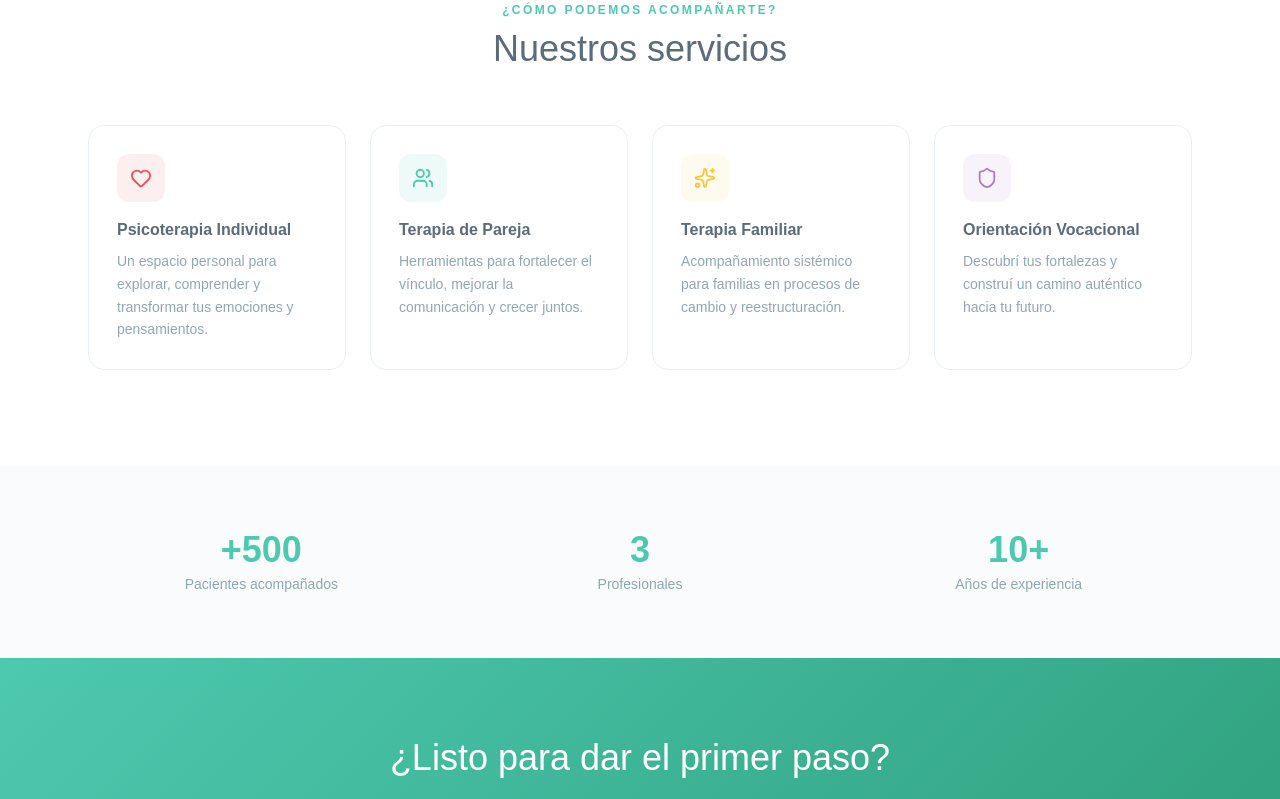
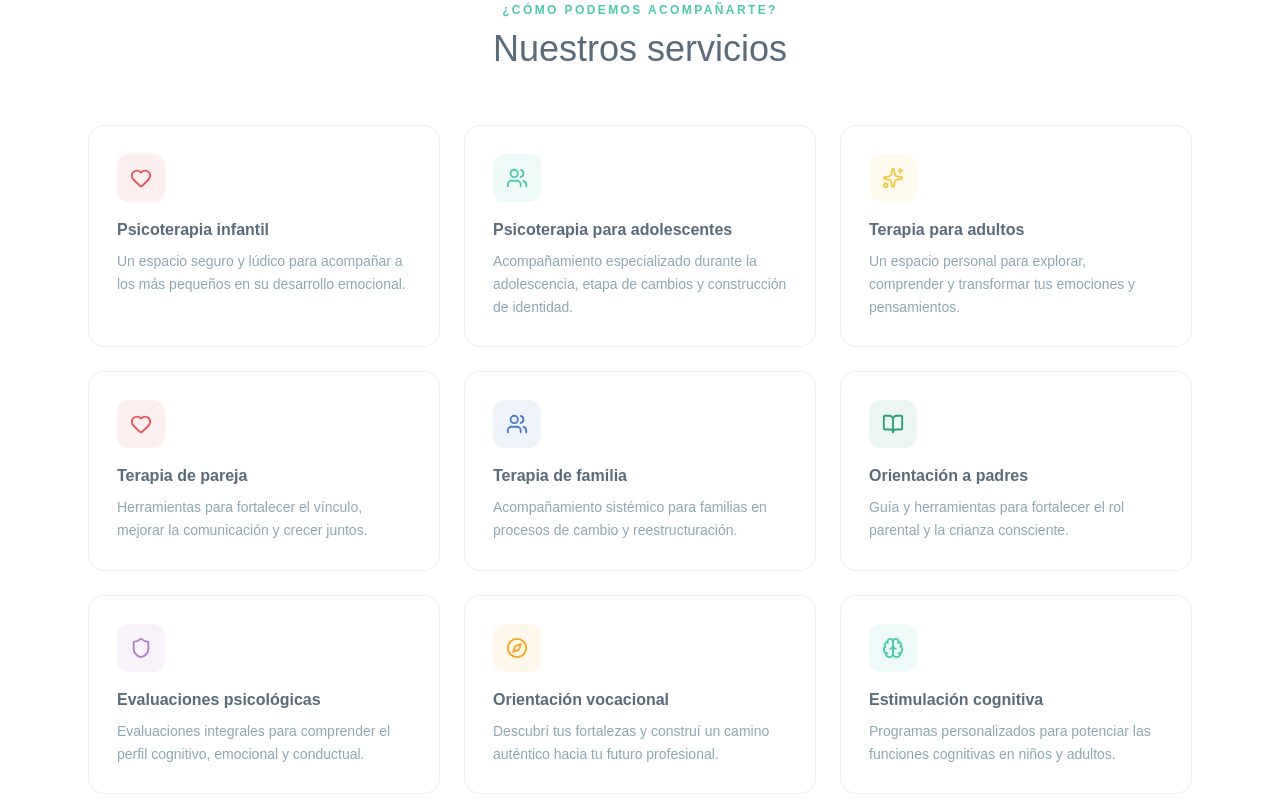
Before and after one commit to oscar-principi/nexos-espacio-terapeutico, a React (Vite) app: page / in a window 1280 px wide. Shown: the part 899-1698 px from the top of the page. Built offline with nearby package versions, Linux system fonts and the light colour scheme.

Commit message:
update sugerencias

```diff
--- a/src/components/layout/Footer.tsx
+++ b/src/components/layout/Footer.tsx
@@ -24,7 +24,6 @@ const contactItems: ContactItem[] = [
   { icon: Mail, color: '#4DC9B0', value: 'espacionexos@gmail.com' },
   { icon: Instagram, color: '#4DC9B0', value: '@nexosespacioterapeutico' },
   { icon: MapPin, color: '#4DC9B0', value: 'Belén de Escobar: Cesar Diaz 1118, depto 1' },
-  { icon: MapPin, color: '#4DC9B0', value: 'Ing. Maschwitz: Cordoba 945, depto 5' },
 ]
 
 export default function Footer() {
--- a/src/components/layout/Navbar.tsx
+++ b/src/components/layout/Navbar.tsx
@@ -119,7 +119,7 @@ export default function Navbar() {
             style={{ backgroundColor: '#4DC9B0', fontFamily: "'Nunito', sans-serif" }}
             className="text-white text-center font-semibold px-5 py-3 rounded-full"
           >
-            Pedir Turno
+            Solicitar Turno
           </NavLink>
         </div>
       )}
--- a/src/pages/Contacto.tsx
+++ b/src/pages/Contacto.tsx
@@ -25,7 +25,6 @@ const CONTACT_ITEMS: ContactItem[] = [
     href: 'https://www.instagram.com/nexosespacioterapeutico/',
   },
   { icon: MapPin, color: '#2E9E7A', label: 'Ubicación', value: 'Belén de Escobar: Cesar Diaz 1118, depto 1' },
-  { icon: MapPin, color: '#2E9E7A', label: 'Ubicación', value: 'Ing. Maschwitz: Cordoba 945, depto 5' },
   { icon: Clock, color: '#F5C842', label: 'Horarios de atención', value: 'Lun–Vie: 8:00 a 20:00 hs y Sábados' },
 ]
 
@@ -34,11 +33,6 @@ const MAP_LOCATIONS: MapLocation[] = [
     city: 'Belén de Escobar',
     embedUrl: 'https://www.google.com/maps?q=Cesar%20Diaz%201118%2C%20Bel%C3%A9n%20de%20Escobar%2C%20Buenos%20Aires&output=embed',
     mapsUrl: 'https://www.google.com/maps/search/?api=1&query=Cesar%20Diaz%201118%2C%20Bel%C3%A9n%20de%20Escobar%2C%20Buenos%20Aires',
-  },
-  {
-    city: 'Maschwitz',
-    embedUrl: 'https://www.google.com/maps?q=Cordoba%20945%2C%20Ingeniero%20Maschwitz%2C%20Buenos%20Aires&output=embed',
-    mapsUrl: 'https://www.google.com/maps/search/?api=1&query=Cordoba%20945%2C%20Ingeniero%20Maschwitz%2C%20Buenos%20Aires',
   },
 ]
 
@@ -132,7 +126,7 @@ export default function Contacto() {
           <h2 style={{ color: '#5A6B7B' }} className="text-2xl font-semibold text-center mb-8">
             Ubicaciones en Google Maps
           </h2>
-          <div className="grid md:grid-cols-2 gap-6">
+          <div className="grid md:grid-cols-1 gap-6">
             {MAP_LOCATIONS.map(({ city, embedUrl, mapsUrl }) => (
               <article
                 key={city}
--- a/src/pages/Home.tsx
+++ b/src/pages/Home.tsx
@@ -1,6 +1,6 @@
 import { useEffect, useRef } from 'react'
 import { Link } from 'react-router-dom'
-import { ArrowRight, Heart, Users, Sparkles, Shield, ChevronDown } from 'lucide-react'
+import { ArrowRight, Heart, Users, Sparkles, Shield, Brain, Compass, BookOpen, ChevronDown } from 'lucide-react'
 import type { LucideIcon } from 'lucide-react'
 import logoNexos from '../assets/images/logo-nexos.png'
 
@@ -23,26 +23,56 @@ const SERVICES: Service[] = [
   {
     icon: Heart,
     color: '#E8525A',
-    title: 'Psicoterapia Individual',
-    desc: 'Un espacio personal para explorar, comprender y transformar tus emociones y pensamientos.',
+    title: 'Psicoterapia infantil',
+    desc: 'Un espacio seguro y lúdico para acompañar a los más pequeños en su desarrollo emocional.',
   },
   {
     icon: Users,
     color: '#4DC9B0',
-    title: 'Terapia de Pareja',
-    desc: 'Herramientas para fortalecer el vínculo, mejorar la comunicación y crecer juntos.',
+    title: 'Psicoterapia para adolescentes',
+    desc: 'Acompañamiento especializado durante la adolescencia, etapa de cambios y construcción de identidad.',
   },
   {
     icon: Sparkles,
     color: '#F5C842',
-    title: 'Terapia Familiar',
+    title: 'Terapia para adultos',
+    desc: 'Un espacio personal para explorar, comprender y transformar tus emociones y pensamientos.',
+  },
+  {
+    icon: Heart,
+    color: '#E8525A',
+    title: 'Terapia de pareja',
+    desc: 'Herramientas para fortalecer el vínculo, mejorar la comunicación y crecer juntos.',
+  },
+  {
+    icon: Users,
+    color: '#4A7BC4',
+    title: 'Terapia de familia',
     desc: 'Acompañamiento sistémico para familias en procesos de cambio y reestructuración.',
+  },
+  {
+    icon: BookOpen,
+    color: '#2E9E7A',
+    title: 'Orientación a padres',
+    desc: 'Guía y herramientas para fortalecer el rol parental y la crianza consciente.',
   },
   {
     icon: Shield,
     color: '#B07CC6',
-    title: 'Orientación Vocacional',
-    desc: 'Descubrí tus fortalezas y construí un camino auténtico hacia tu futuro.',
+    title: 'Evaluaciones psicológicas',
+    desc: 'Evaluaciones integrales para comprender el perfil cognitivo, emocional y conductual.',
+  },
+  {
+    icon: Compass,
+    color: '#F5A623',
+    title: 'Orientación vocacional',
+    desc: 'Descubrí tus fortalezas y construí un camino auténtico hacia tu futuro profesional.',
+  },
+  {
+    icon: Brain,
+    color: '#4DC9B0',
+    title: 'Estimulación cognitiva',
+    desc: 'Programas personalizados para potenciar las funciones cognitivas en niños y adultos.',
   },
 ]
 
@@ -159,7 +189,7 @@ export default function Home() {
                 style={{ backgroundColor: '#4DC9B0' }}
                 className="inline-flex items-center gap-2 text-white font-semibold px-7 py-3.5 rounded-full hover:opacity-90 transition-all shadow-lg hover:shadow-xl hover:-translate-y-0.5"
               >
-                Pedir turno <ArrowRight size={18} />
+                Solicitar turno <ArrowRight size={18} />
               </Link>
               <Link
                 to="/quienes-somos"
@@ -201,7 +231,8 @@ export default function Home() {
             </h2>
           </div>
 
-          <div className="grid sm:grid-cols-2 lg:grid-cols-4 gap-6">
+          {/* 3-column grid; last row auto-centers via justify-center on the flex fallback */}
+          <div className="grid sm:grid-cols-2 lg:grid-cols-3 gap-6">
             {SERVICES.map(({ icon: Icon, color, title, desc }) => (
               <div
                 key={title}
--- a/src/pages/QuienesSomos.tsx
+++ b/src/pages/QuienesSomos.tsx
@@ -42,6 +42,41 @@ const TEAM: TeamMember[] = [
     color: '#B07CC6',
     initial: 'L',
   },
+  {
+    name: 'Nombre 4',
+    role: 'Psicóloga · MN 12345',
+    specialty: 'Psicología Infantil',
+    color: '#4A7BC4',
+    initial: 'A',
+  },
+  {
+    name: 'Nombre 5',
+    role: 'Psicóloga · MN 12345',
+    specialty: 'Ansiedad y Estrés',
+    color: '#F5C842',
+    initial: 'M',
+  },
+  {
+    name: 'Nombre 6',
+    role: 'Psicóloga · MN 12345',
+    specialty: 'Terapia de Pareja',
+    color: '#E8525A',
+    initial: 'C',
+  },
+  {
+    name: 'Nombre 7',
+    role: 'Psicóloga · MN 12345',
+    specialty: 'Psicoterapia Integrativa',
+    color: '#4DC9B0',
+    initial: 'S',
+  },
+  {
+    name: 'Nombre 8',
+    role: 'Psicóloga · MN 12345',
+    specialty: 'Adolescentes y Jóvenes',
+    color: '#B07CC6',
+    initial: 'P',
+  },
 ]
 
 const VALUES: Value[] = [
@@ -82,7 +117,11 @@ export default function QuienesSomos() {
             <span style={{ color: '#4DC9B0', fontWeight: 600 }}>el cuidado del otro</span>
           </h1>
           <p style={{ color: '#7a8f9e' }} className="text-lg max-w-2xl mx-auto leading-relaxed">
-            Nexos nació de la convicción de que la salud mental es un derecho. Somos un grupo de profesionales comprometidos con brindar acompañamiento terapéutico de calidad, en un ambiente cálido y seguro.
+            En Nexos espacio Terapéutico brindamos un espacio clínico de escucha profesional, reflexión y acompañamiento terapéutico
+
+            Nuestro equipo está conformado por profesionales comprometidos con una práctica ética y respetuosa de la singularidad de cada persona.
+
+            Trabajamos promoviendo procesos que permitan elaborar el malestar, fortalecer recursos personales y favorecer cambios que mejoren la calidad de vida.
           </p>
         </div>
       </section>
@@ -189,7 +228,7 @@ export default function QuienesSomos() {
             </h2>
           </div>
 
-          <div className="grid md:grid-cols-3 gap-8">
+          <div className="grid sm:grid-cols-2 lg:grid-cols-4 gap-8">
             {TEAM.map(({ name, role, specialty, color, initial }) => (
               <div
                 key={name}
```
